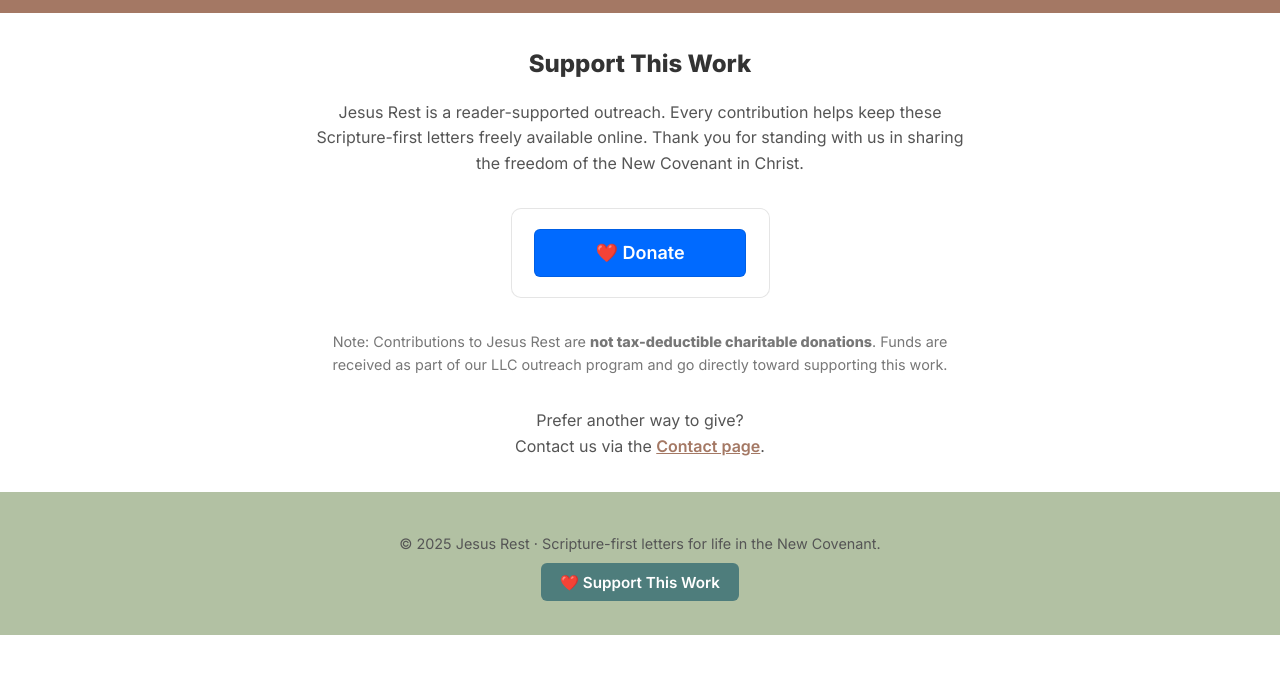
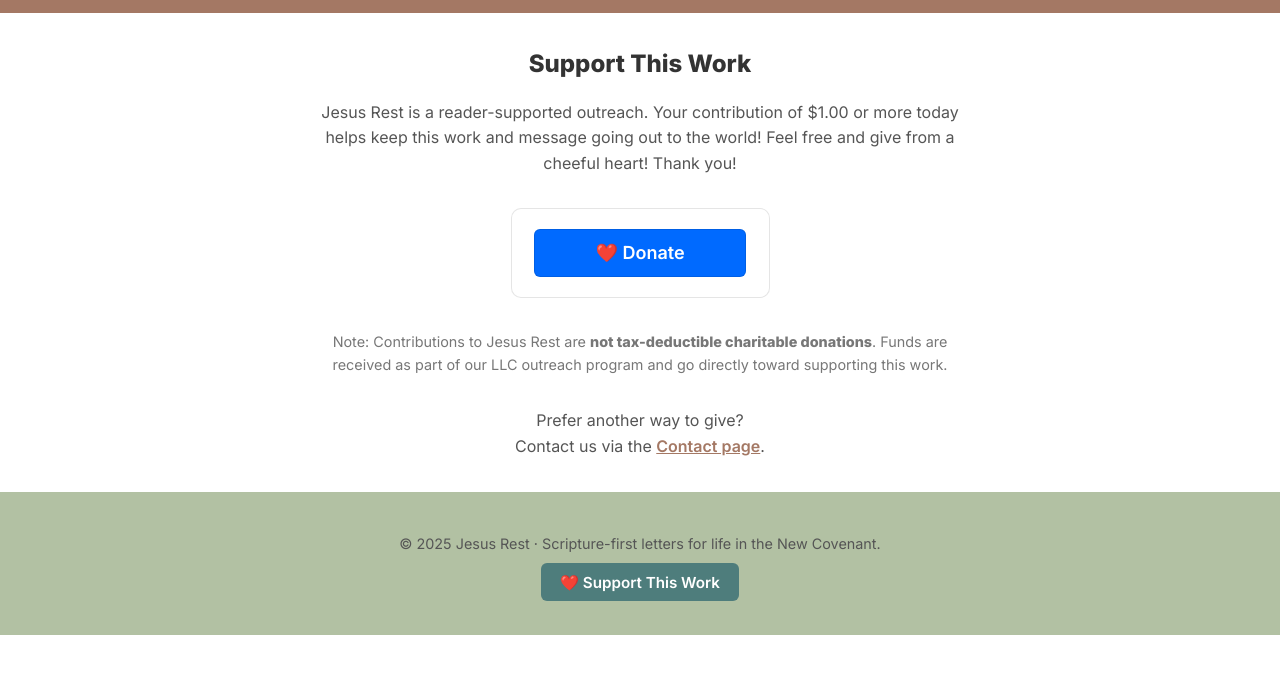
Before and after one commit to TedOctaviusGreene/jesusrest, a plain HTML site: page donate.html in a window 1280 px wide. Shown: the part 70-744 px from the top of the page. Drawn offline with Linux system fonts and the light colour scheme.

Commit message:
Update donate.html

```diff
--- a/donate.html
+++ b/donate.html
@@ -60,8 +60,8 @@
   <h2 style="margin-bottom:1rem;">Support This Work</h2>
   <p style="margin-bottom:2rem; color:#555;">
     Jesus Rest is a reader-supported outreach.
-    Every contribution helps keep these Scripture-first letters freely available online.
-    Thank you for standing with us in sharing the freedom of the New Covenant in Christ.
+    Your contribution of $1.00 or more today helps keep this work and message going out to the world!
+                    Feel free and give from a cheeful heart! Thank you!
   </p>
 
   <!-- Donate Button -->
```
